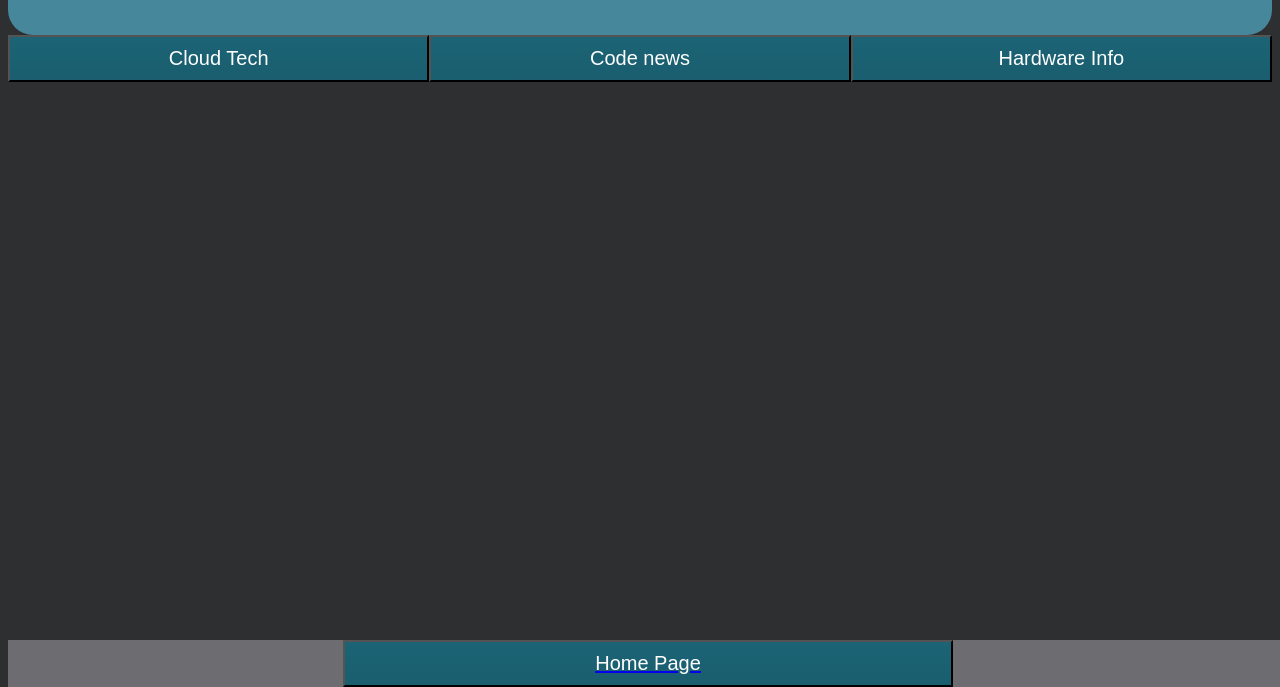
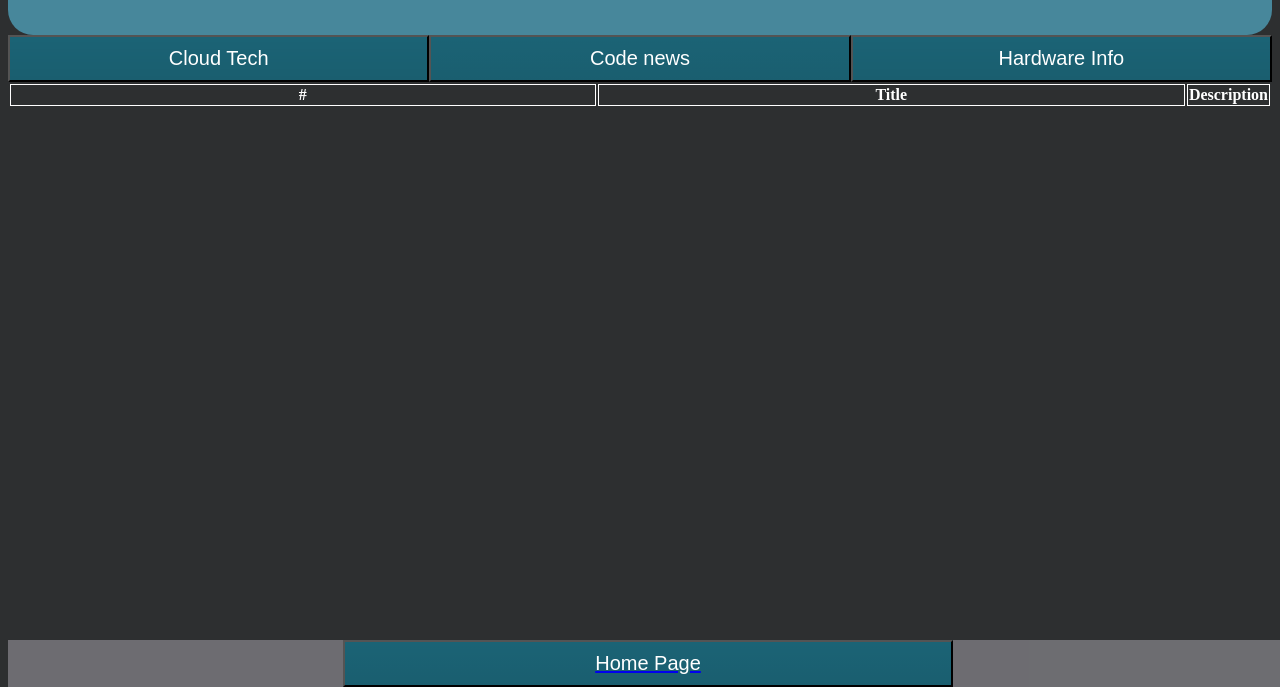
Before and after one commit to jelani-j/minimal_informer, a website: page website_layout/tech-news.html in a window 1280 px wide. Shown: the part 113-800 px from the top of the page. Drawn offline with Linux system fonts and the light colour scheme.

Commit message:
fixed html table

```diff
--- a/website_layout/tech-news.html
+++ b/website_layout/tech-news.html
@@ -3,7 +3,6 @@
     <head>
         <link rel="icon" href="data:,">
         <link rel="stylesheet" href="style.css">
-        <script type = "text/javascript" src="website-write.js"></script>
         <style>
             div {text-align: center;}
         </style>
@@ -31,7 +30,17 @@
                 Hardware Info
             </button>
         </div>
-        <tbody id="table-output-tech"></tbody>
+        <table>
+            <thead>
+              <tr>
+                <th>#</th>
+                <th>Title</th>
+                <th>Description</th>
+              </tr>
+            </thead>
+            <tbody id="table-output-tech"></tbody>
+          </table>
+        <script type = "text/javascript" src="website-write.js"></script>
     </body>
     <footer>
         <a href="index.html">
```
Also changed, not shown: website_layout/travel-news.html (+10 -1 lines), website_layout/wold-news.html (+10 -1 lines).
